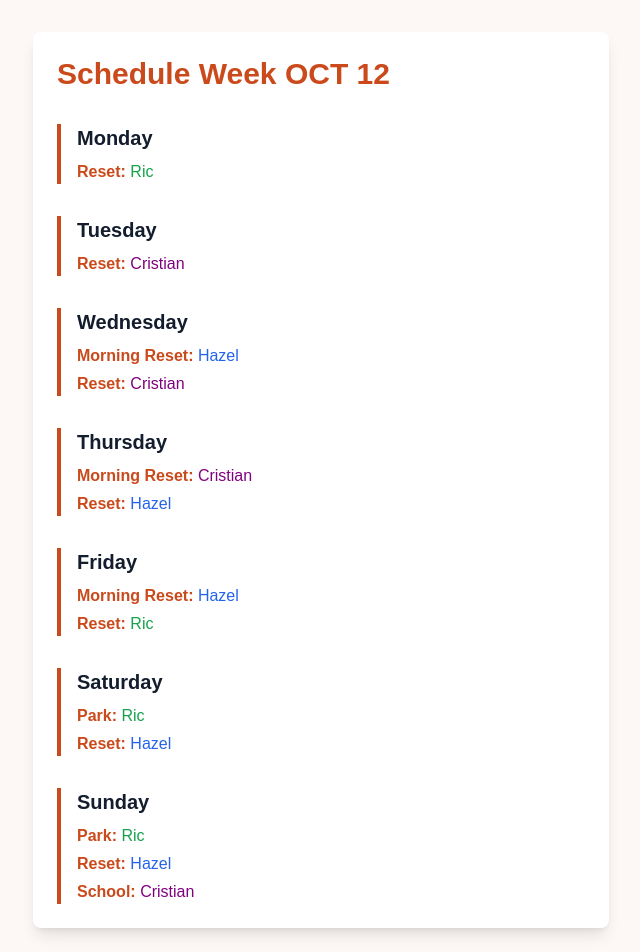
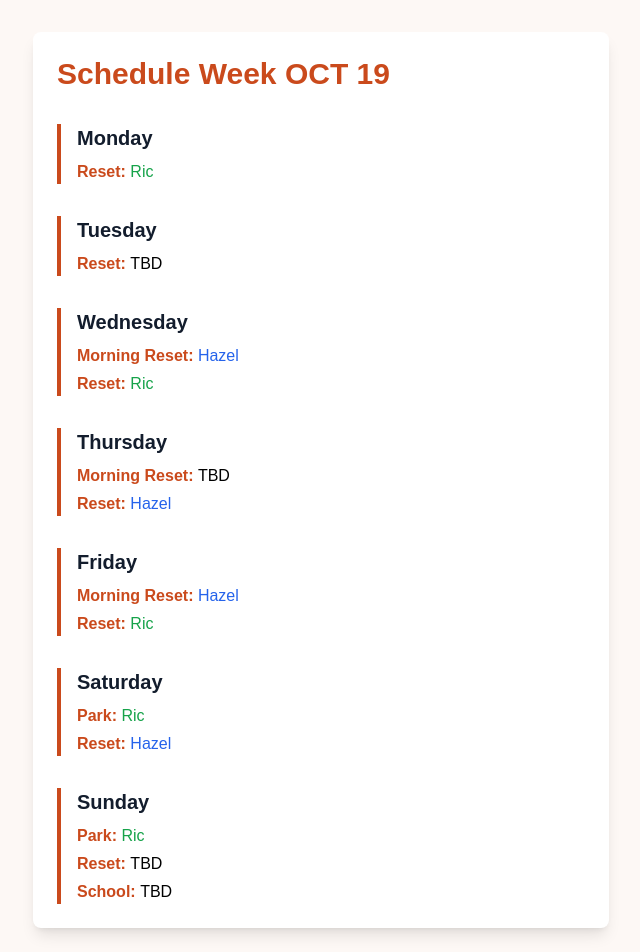
Before and after one commit to Cristian-Baeza/reset-schedule, a Next.js app: page / in a window 1280 px wide. Shown: the top 952 px of the page, without its empty margins (319-959 px from the left). Built offline with nearby package versions, Linux system fonts and the light colour scheme.

Commit message:
week oct 19 draft

```diff
--- a/app/page.tsx
+++ b/app/page.tsx
@@ -6,7 +6,7 @@ const personColors = {
 
 
 export default function Home() {
-  const weekOfMonth = "OCT 12"
+  const weekOfMonth = "OCT 19"
 
   const schedule = [
     {
@@ -18,20 +18,20 @@ export default function Home() {
     {
       day: "Tuesday",
       assignments: [
-        { location: "Reset", person: "Cristian" },
+        { location: "Reset", person: "TBD" },
       ],
     },
     {
       day: "Wednesday",
       assignments: [
         { location: "Morning Reset", person: "Hazel" },
-        { location: "Reset", person: "Cristian" },
+        { location: "Reset", person: "Ric" },
       ],
     },
     {
       day: "Thursday",
       assignments: [
-        { location: "Morning Reset", person: "Cristian" },
+        { location: "Morning Reset", person: "TBD" },
         { location: "Reset", person: "Hazel" },
       ],
     },{
@@ -50,8 +50,8 @@ export default function Home() {
       day: "Sunday",
       assignments: [
         { location: "Park", person: "Ric" },
-        { location: "Reset", person: "Hazel" },
-        { location: "School", person: "Cristian" },
+        { location: "Reset", person: "TBD" },
+        { location: "School", person: "TBD" },
       ],
     },
   ];
```
